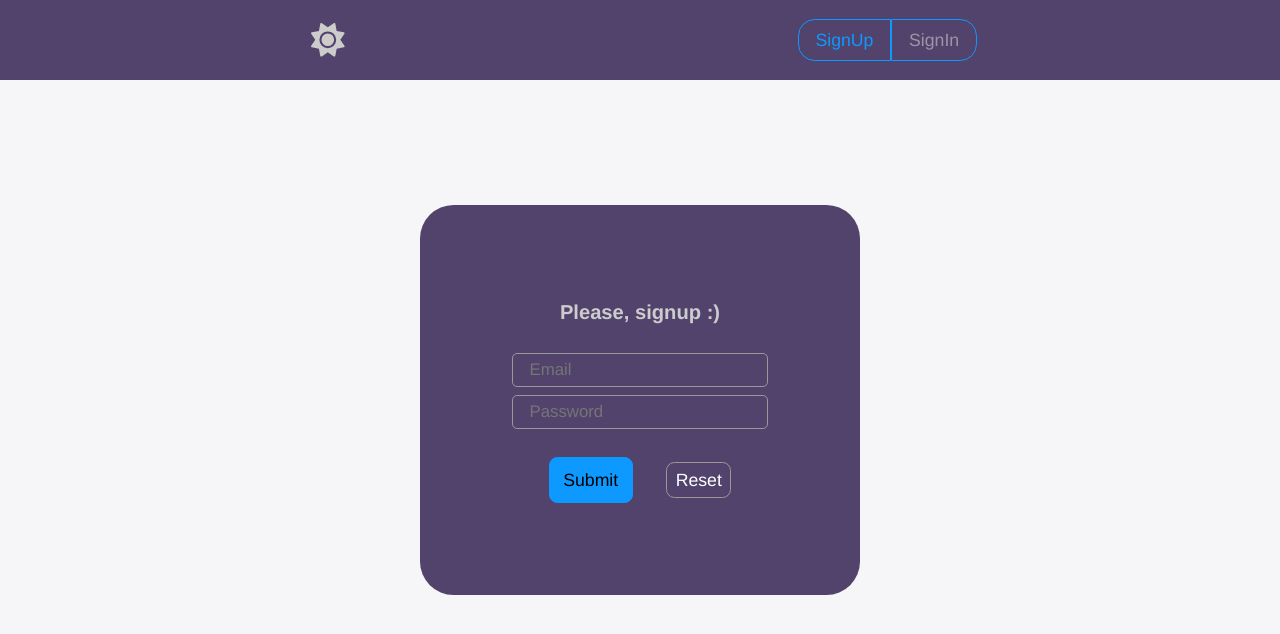
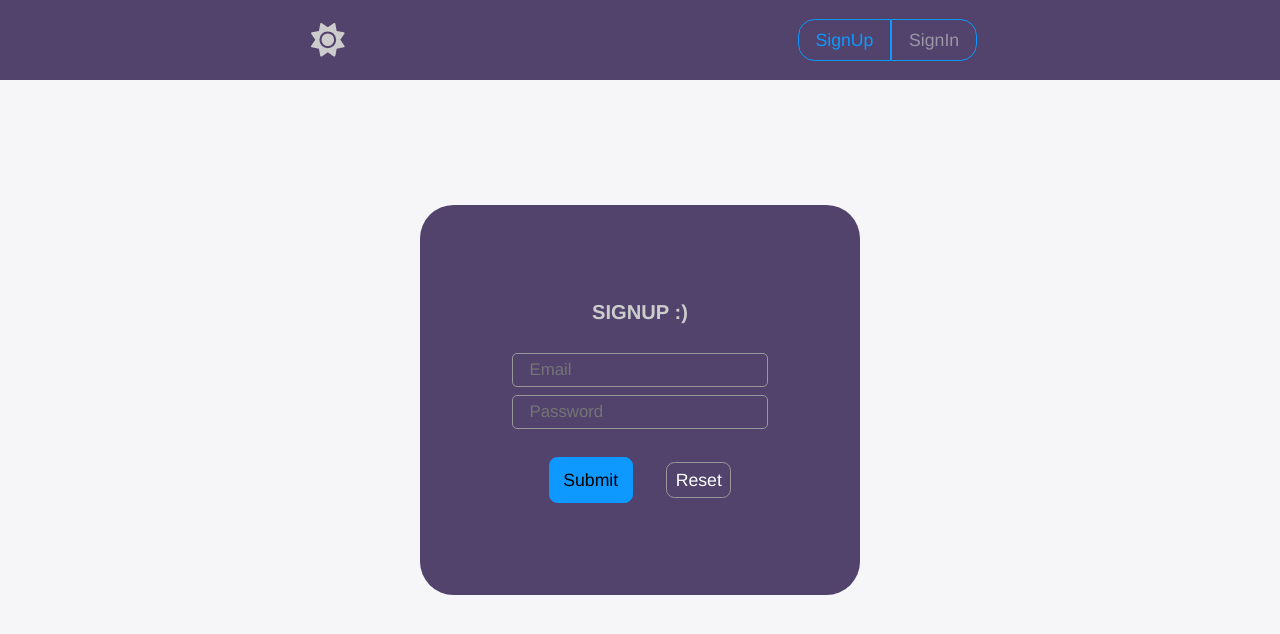
Before and after one commit to artyomSultanov/todo, a React (Create React App) app in the folder client/: page /auth/signup in a window 1280 px wide. Shown: the top 634 px of the page. Built offline with nearby package versions, Linux system fonts and the light colour scheme; no server answers.

Commit message:
Refactor

```diff
--- a/client/src/pages/index.tsx
+++ b/client/src/pages/index.tsx
@@ -15,11 +15,11 @@ const Router = () => {
         <Route path='/' element={<Navigate to='/auth/signup' />} />
         <Route
           path='/auth/signup'
-          element={<Auth method={authStore.signup} title='Please, signup :)' />}
+          element={<Auth method={authStore.signup} title='SIGNUP :)' />}
         />
         <Route
           path='/auth/signin'
-          element={<Auth method={authStore.signin} title='Please, signin :)' />}
+          element={<Auth method={authStore.signin} title='SIGNIN :3' />}
         />
         <Route
           path='/todolist'
```
